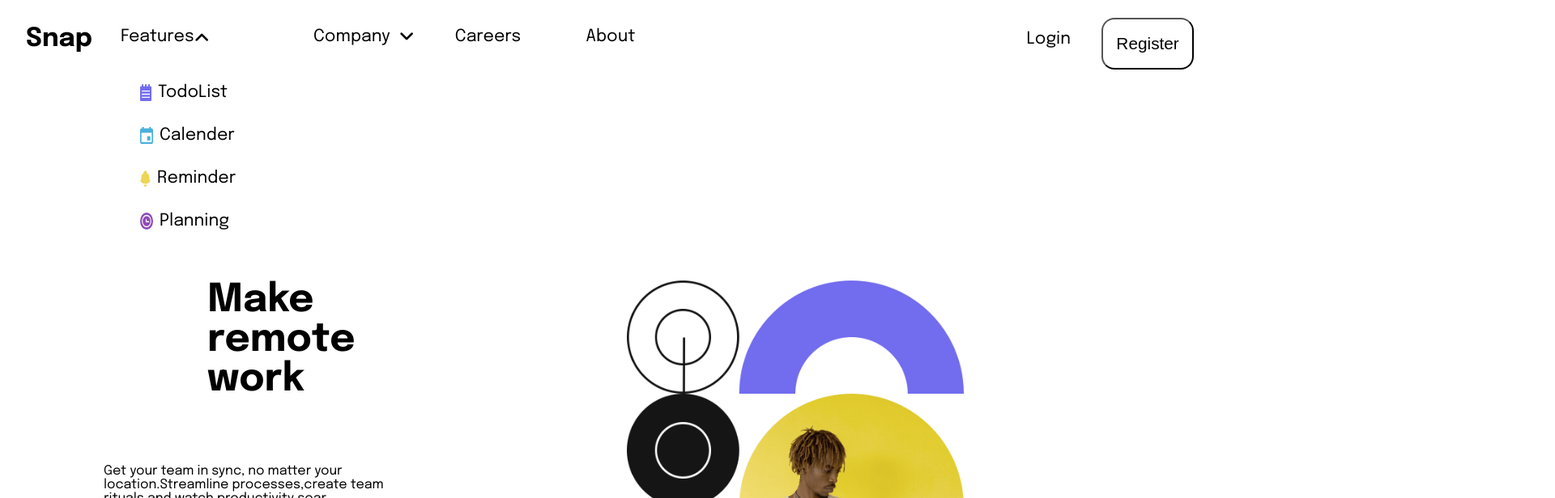
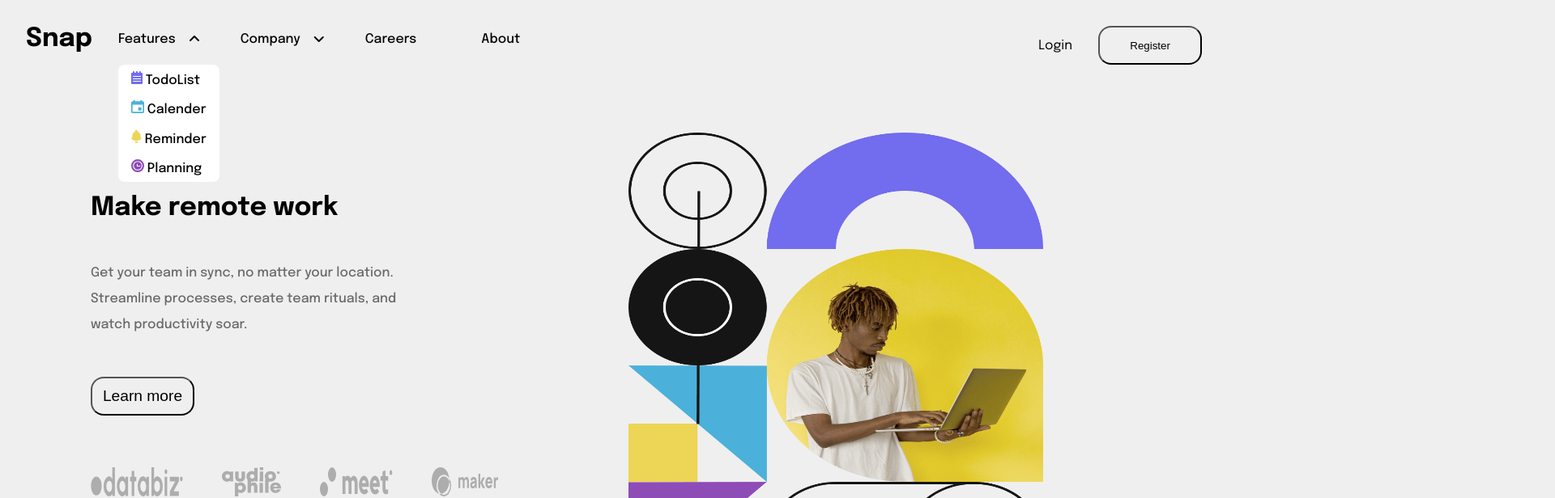
Before and after one commit to Shekharpawar1/intro-section, a plain HTML site: page index.html in a window 1280 px wide. Both pictures are taken after a click on the element "Features". Shown: the top 616 px of the page at 81% size, 1920 px wide, since content can reach past the window. Drawn offline with Linux system fonts and the light colour scheme.

Commit message:
desktop view complete

```diff
--- a/index.html
+++ b/index.html
@@ -71,18 +71,22 @@
             <h1>Make remote work</h1>
 
 
-            <p> Get your team in sync, no matter your location.Streamline
-                processes,create team rituals,and watch productivity soar.
+            <p> Get your team in sync, no matter your location. Streamline
+                processes, create team rituals, and watch productivity soar.
 
             </p>
 
                 <button id="learn" type="submit">Learn more</button>
+                <div class="bottom-img">
+                   <img src="images/client-databiz.svg" alt="">
+                   <img src="images/client-audiophile.svg" alt="">
+
+                   <img src="images/client-meet.svg" alt="">
+                   <img src="images/client-maker.svg" alt="">
+                </div>
 
         </div>
-        <div class="bottom-img">
 
-
-        </div>
     </div>
     <script>
         let x = document.getElementById("features"),
--- a/main.css
+++ b/main.css
@@ -7,144 +7,124 @@
 }
 
 body{
-    /* overflow: hidden; */
+    overflow: hidden;
     font-family: 'Epilogue', sans-serif;
-
+    background-color: #eeee;
 }
 .header{
-    padding:2rem;
     display: flex;
     gap:2rem;
-}.features{
+    padding:2rem;
+}
+.navbar{
     display: flex;
+    gap:40rem;
+    padding:.5rem 0rem;
+
 }
 .logo{
     font-size: 2rem;
     font-weight: 700;
 }
-.navbar{
+.navbar-list{
     display: flex;
-    gap:30rem;
-    padding:.2rem;
-    /* display: grid;
-    grid-template-columns: 1fr 1fr 1fr 1fr 1fr 1fr 1fr; */
-    font-size: 1.3rem;
-    font-weight: 400;
-}
-ul,li{
-    display: flex;
-
-}
-.navbar-list,.navbar-list-items{
-    display: flex;
-    gap:5rem;
+    gap: 5rem;
+    list-style-type: none;
+    font-weight: 500;
 }
 .signup{
     display: flex;
-    align-self: flex-start;
+
     gap:2rem;
 }
-.hamburger-section{
-    display: none;;
+button[type="submit"]{
+    height: 3rem;
+    width: 8rem;
+    margin-top:-1rem;
+    font-weight: 500;
+
+    border-radius:1rem;
 }
-button[type="submit"]{
-    background:none;
-    outline:none;
-    padding:1rem;
-    height: 4rem;
-    font-size: 1.3rem;
-    margin-top: -1rem;
-    border-radius:1rem
-}
-
-    ul,
-    li {
+ul,li{
     list-style-type: none;
 }
+/* collapse menu */
+i{
+    /* margin-left: 5rem; */
+    position: absolute;
+    margin-left:1rem;
+}
+#angle-down.active,#angle-down2.active{
+    transform: rotate(180deg);
 
-    #menu1,
-    #menu2 {
+}
+#menu1,#menu2{
     display: none;
 }
-
-    #menu2.active,
-    #menu1.active {
+#menu1.active,#menu2.active{
     display: block;
-
-        margin-top: 2rem;
-        height: 14rem;
-    }
-    /* #menu1,#menu2{
-        display: flex;
-        flex-direction: column;
-
-
-    } */
-    #menu1>li,#menu2>li{
-        padding:1rem;
-
+    position: absolute;
+    top:5rem;
+    padding:0rem 1rem;
+    z-index: 1;
+    background-color: white;
+    border-radius: .5rem;
 
 }
-    #menu1>*,#menu2>*{
-        /* padding:.7rem 2rem */
-    }
-    #menu1>ul{
-        width: 12rem;
-        display: flex;
-        flex-direction: column;
-    }
-    #menu1>li>img{
-        padding:0rem .5rem;
-    }
-
-    i{
-        position: absolute;
-        padding-left:.7rem;
+#menu1>li,#menu2>li{
+    padding:.5rem 0rem
 }
 
 
-    #angle-down.active,
-    #angle-down2.active {
-        transform: rotate(-180deg);
-        padding-left:1rem;
-    }
+/* hero section */
 .main{
-    margin-top: 4   rem;
    display: flex;
-    flex-direction: row;
-}.hero-img-section{
-    order:2
-}
-.hero-img-section>img{
-  width: 45vw;
-    height: 70vh;
-    padding:0rem 5rem;
-    margin: 0rem 15rem 0rem 0rem;
+   margin-top: 1rem;
+
 }
 .hero-text{
     order:1;
-    margin-right:5rem;
-    padding:0rem 3rem;
-    width: 55vw;
+    margin-left:-3rem;
+    margin-top: 3.8rem;
+
+    padding: 0rem 5rem;
+    text-align: left;
 
 }
 h1{
-    margin-left: 5rem;
-
-    font-size: 3rem;
-    font-weight: 700;
-    padding:0rem 8rem;
+    font-size: 500;
+    padding:2rem 5rem;
 }
 p{
-    margin-top: 5rem;
-    padding:0rem 5rem;
+    padding: 1rem 5rem;
+    text-align: left;
+    color:hsl(0, 0%, 41%);
+    font-size: 400;
+    line-height: 2;
+    font-weight: 500;
 }
 button[id]{
+    outline: none;
+    /* height: 3rem; */
+    margin: 2rem 0rem;
+    /* padding:1rem .5rem 1.5rem .5rem; */
+    /* width: 10rem; */
+
     margin-left: 5rem;
-    margin-top: 5rem;
+    font-weight: 500;
+    font-size: 1.2rem;
 }
-
-
-    @media screen {
-
+.hero-img-section{
+    order:2;
 }
+.hero-img-section>*{
+   margin: 1rem 8rem 2rem 5rem;
+   height: 72vh;
+   width:40vw;
+}
+.bottom-img{
+    margin-left: 5rem;
+    display: flex;
+    gap:3rem;
+    margin-top: 2rem;
+}
```
Lines whose indentation alone changed are shown as unchanged.
